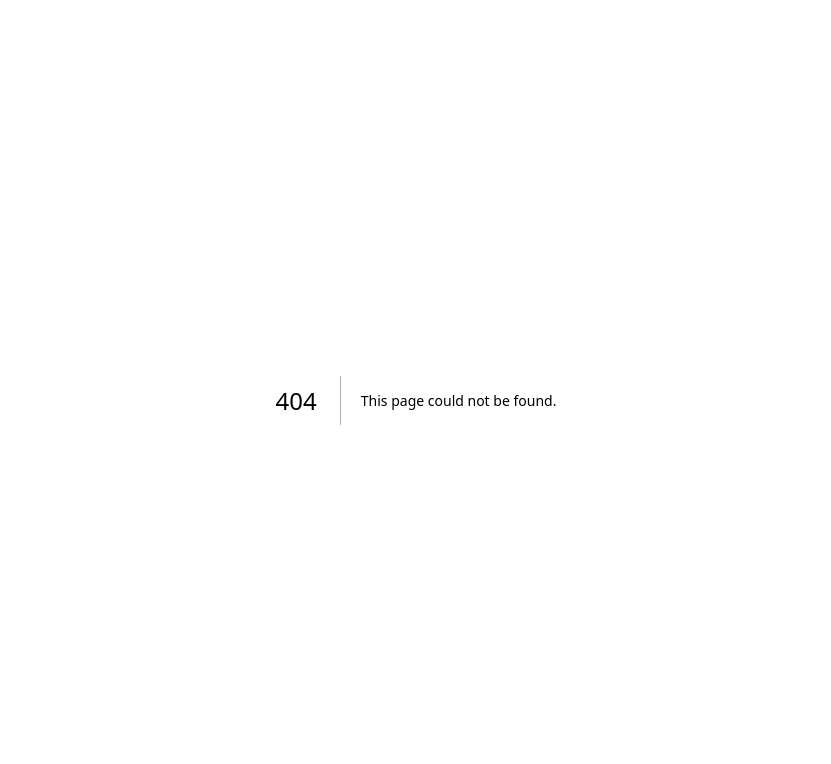
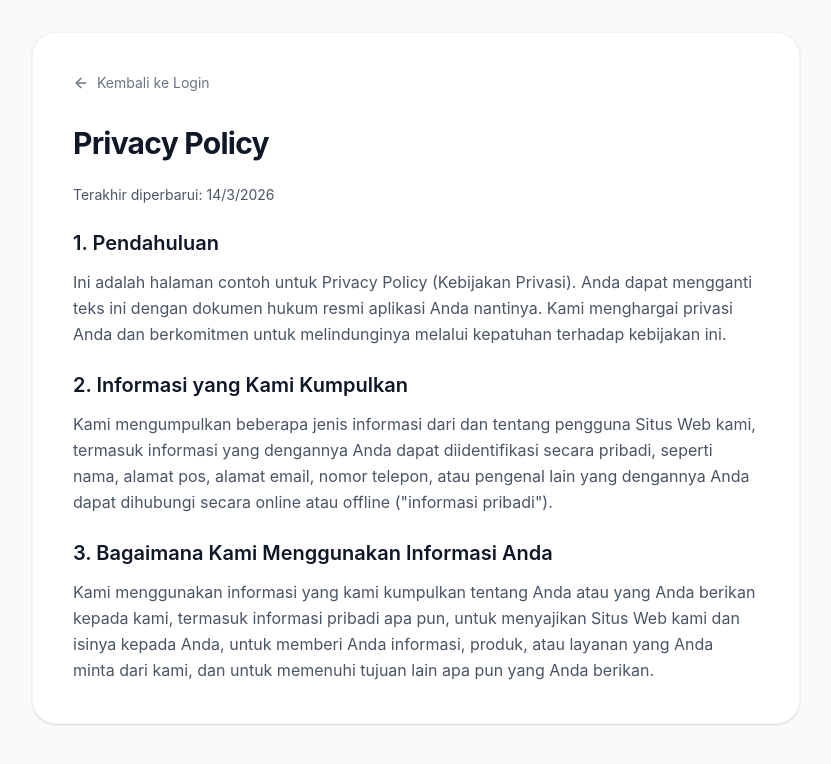
Before and after one commit to qwennnzim-del/zhiyou-ai, a Next.js app: page /privacy in a window 1280 px wide. Before the commit this address had no page. Shown: the top 764 px of the page, without its empty margins (224-1055 px from the left). Built offline with nearby package versions, Linux system fonts and the light colour scheme.

Commit message:
feat: Add Terms and Privacy Policy pages
Introduces dedicated pages for Terms of Service and Privacy Policy. Updates the login page to link to these new pages instead of using placeholder links.

```diff
--- a/app/login/page.tsx
+++ b/app/login/page.tsx
@@ -6,6 +6,7 @@ import { Mail, Lock, Eye, EyeOff } from 'lucide-react';
 import { auth, googleProvider } from '../lib/firebase';
 import { signInWithPopup, onAuthStateChanged } from 'firebase/auth';
 import { useRouter } from 'next/navigation';
+import Link from 'next/link';
 
 const ZhiyouLogo = ({ className = "w-5 h-5" }: { className?: string }) => (
   <svg viewBox="0 0 32 32" fill="none" xmlns="http://www.w3.org/2000/svg" className={className}>
@@ -151,7 +152,7 @@ export default function LoginPage() {
 
           <div className="text-[10px] text-gray-400 text-center leading-relaxed px-4">
             By signing in with an account, you agree to SO's<br/>
-            <a href="#" className="underline hover:text-gray-600">Terms of Service</a> and <a href="#" className="underline hover:text-gray-600">Privacy Policy</a>.
+            <Link href="/terms" className="underline hover:text-gray-600">Terms of Service</Link> and <Link href="/privacy" className="underline hover:text-gray-600">Privacy Policy</Link>.
           </div>
         </div>
       </motion.div>
--- /dev/null
+++ b/app/privacy/page.tsx
@@ -0,0 +1,35 @@
+import Link from 'next/link';
+import { ArrowLeft } from 'lucide-react';
+
+export default function PrivacyPage() {
+  return (
+    <div className="min-h-screen bg-gray-50 p-6 sm:p-8 font-sans">
+      <div className="max-w-3xl mx-auto bg-white p-6 sm:p-10 rounded-3xl shadow-sm border border-gray-100">
+        <Link href="/login" className="inline-flex items-center text-sm text-gray-500 hover:text-gray-900 mb-8 transition-colors">
+          <ArrowLeft className="w-4 h-4 mr-2" /> Kembali ke Login
+        </Link>
+
+        <h1 className="text-3xl font-bold text-gray-900 mb-6 tracking-tight">Privacy Policy</h1>
+
+        <div className="space-y-6 text-gray-600 leading-relaxed">
+          <p className="text-sm">Terakhir diperbarui: {new Date().toLocaleDateString('id-ID')}</p>
+
+          <section>
+            <h2 className="text-xl font-semibold text-gray-900 mb-3">1. Pendahuluan</h2>
+            <p>Ini adalah halaman contoh untuk Privacy Policy (Kebijakan Privasi). Anda dapat mengganti teks ini dengan dokumen hukum resmi aplikasi Anda nantinya. Kami menghargai privasi Anda dan berkomitmen untuk melindunginya melalui kepatuhan terhadap kebijakan ini.</p>
+          </section>
+
+          <section>
+            <h2 className="text-xl font-semibold text-gray-900 mb-3">2. Informasi yang Kami Kumpulkan</h2>
+            <p>Kami mengumpulkan beberapa jenis informasi dari dan tentang pengguna Situs Web kami, termasuk informasi yang dengannya Anda dapat diidentifikasi secara pribadi, seperti nama, alamat pos, alamat email, nomor telepon, atau pengenal lain yang dengannya Anda dapat dihubungi secara online atau offline ("informasi pribadi").</p>
+          </section>
+
+          <section>
+            <h2 className="text-xl font-semibold text-gray-900 mb-3">3. Bagaimana Kami Menggunakan Informasi Anda</h2>
+            <p>Kami menggunakan informasi yang kami kumpulkan tentang Anda atau yang Anda berikan kepada kami, termasuk informasi pribadi apa pun, untuk menyajikan Situs Web kami dan isinya kepada Anda, untuk memberi Anda informasi, produk, atau layanan yang Anda minta dari kami, dan untuk memenuhi tujuan lain apa pun yang Anda berikan.</p>
+          </section>
+        </div>
+      </div>
+    </div>
+  );
+}
--- /dev/null
+++ b/app/terms/page.tsx
@@ -0,0 +1,35 @@
+import Link from 'next/link';
+import { ArrowLeft } from 'lucide-react';
+
+export default function TermsPage() {
+  return (
+    <div className="min-h-screen bg-gray-50 p-6 sm:p-8 font-sans">
+      <div className="max-w-3xl mx-auto bg-white p-6 sm:p-10 rounded-3xl shadow-sm border border-gray-100">
+        <Link href="/login" className="inline-flex items-center text-sm text-gray-500 hover:text-gray-900 mb-8 transition-colors">
+          <ArrowLeft className="w-4 h-4 mr-2" /> Kembali ke Login
+        </Link>
+
+        <h1 className="text-3xl font-bold text-gray-900 mb-6 tracking-tight">Terms of Service</h1>
+
+        <div className="space-y-6 text-gray-600 leading-relaxed">
+          <p className="text-sm">Terakhir diperbarui: {new Date().toLocaleDateString('id-ID')}</p>
+
+          <section>
+            <h2 className="text-xl font-semibold text-gray-900 mb-3">1. Ketentuan Penggunaan</h2>
+            <p>Ini adalah halaman contoh untuk Terms of Service (Syarat dan Ketentuan). Anda dapat mengganti teks ini dengan dokumen hukum resmi aplikasi Anda nantinya. Dengan mengakses dan menggunakan aplikasi ini, Anda menyetujui untuk terikat oleh syarat dan ketentuan ini.</p>
+          </section>
+
+          <section>
+            <h2 className="text-xl font-semibold text-gray-900 mb-3">2. Penggunaan Layanan</h2>
+            <p>Anda setuju untuk menggunakan layanan ini hanya untuk tujuan yang sah dan dengan cara yang tidak melanggar hak orang lain, atau membatasi atau menghalangi penggunaan dan penikmatan layanan ini oleh orang lain.</p>
+          </section>
+
+          <section>
+            <h2 className="text-xl font-semibold text-gray-900 mb-3">3. Akun Pengguna</h2>
+            <p>Untuk menggunakan fitur tertentu, Anda mungkin diminta untuk membuat akun. Anda bertanggung jawab untuk menjaga kerahasiaan informasi akun Anda dan semua aktivitas yang terjadi di bawah akun Anda.</p>
+          </section>
+        </div>
+      </div>
+    </div>
+  );
+}
```
